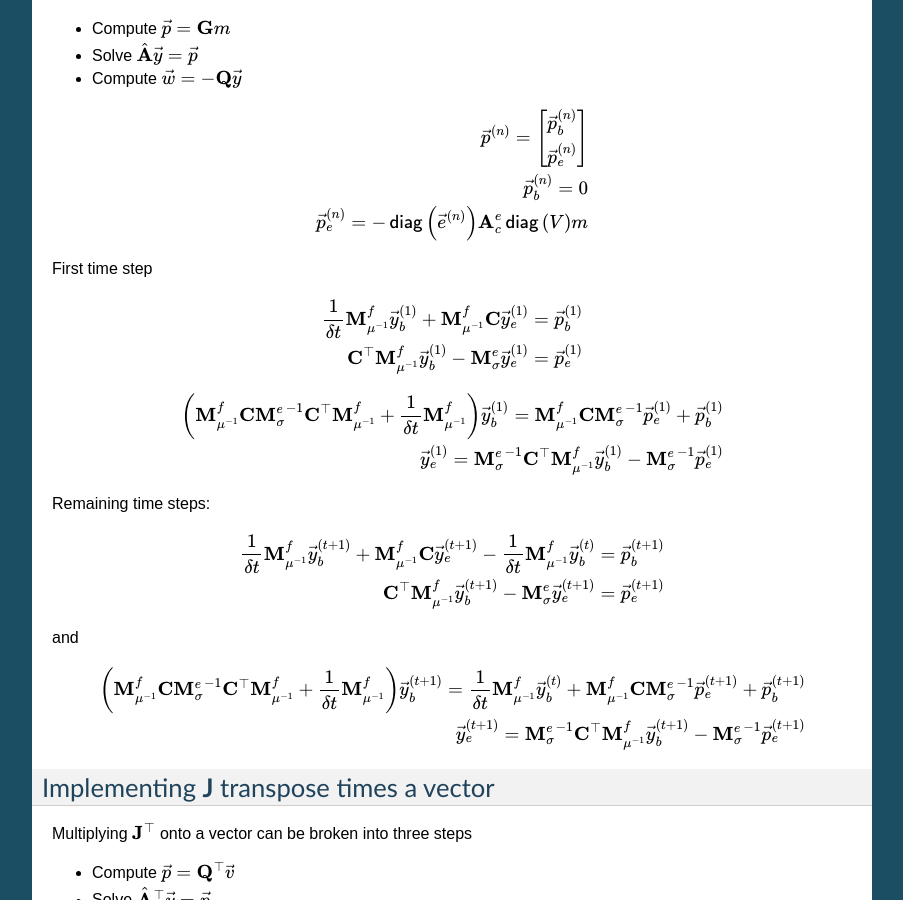
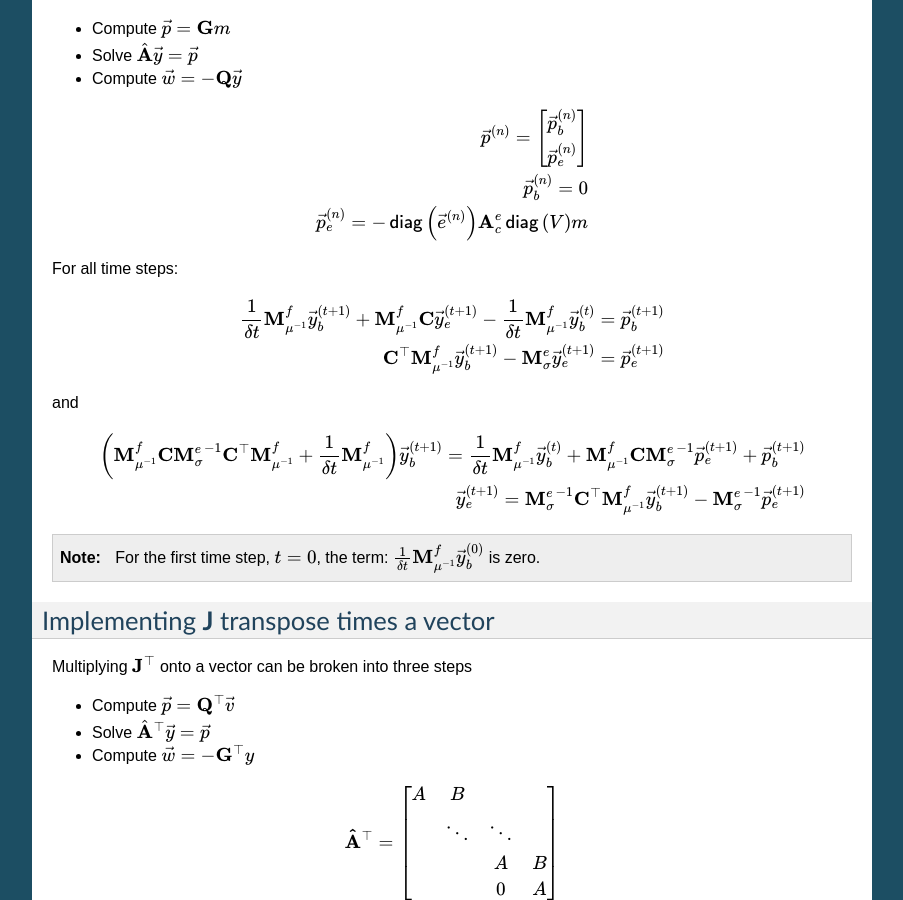
Before and after one commit to simpeg/simpeg, a Sphinx documentation site: the page built from docs/api_TDEM_derivation.rst, in a window 1280 px wide and 900 px high, scrolled down 2314 px. Shown: the whole window, without its empty margins (198-1101 px from the left). Built offline with Sphinx 7.4.7, drawn with Linux system fonts in a browser that asks for light colours.

Commit message:
working jvec

```diff
--- a/docs/api_TDEM_derivation.rst
+++ b/docs/api_TDEM_derivation.rst
@@ -255,25 +255,8 @@ Multiplying **J** onto a vector can be broken into three steps
         \vec{p}_e^{(n)} = - \diag{\e^{(n)}} \Ace \diag{V} m
     \end{align}
 
-First time step
 
-.. math::
-
-    \begin{align}
-        \frac{1}{\delta t} \MfMui \vec{y}_{b}^{(1)} + \MfMui \dcurl \vec{y}_{e}^{(1)} = \vec{p}_b^{(1)} \\
-        \dcurl^\top \MfMui \vec{y}_b^{(1)} - \MeSig \vec{y}_e^{(1)} = \vec{p}_e^{(1)}
-    \end{align}
-
-
-.. math::
-
-    \begin{align}
-        \left( \MfMui \dcurl \MeSig^{-1} \dcurl^\top \MfMui + \frac{1}{\delta t} \MfMui \right) \vec{y}_{b}^{(1)} = \MfMui \dcurl \MeSig^{-1} \vec{p}_e^{(1)} + \vec{p}_b^{(1)} \\
-        \vec{y}_e^{(1)} = \MeSig^{-1} \dcurl^\top \MfMui \vec{y}_b^{(1)} - \MeSig^{-1} \vec{p}_e^{(1)}
-    \end{align}
-
-
-Remaining time steps:
+For all time steps:
 
 .. math::
 
@@ -294,6 +277,11 @@ and
         + \MfMui \dcurl \MeSig^{-1} \vec{p}_e^{(t+1)} + \vec{p}_b^{(t+1)} \\
         \vec{y}_e^{(t+1)} = \MeSig^{-1} \dcurl^\top \MfMui \vec{y}_b^{(t+1)} - \MeSig^{-1} \vec{p}_e^{(t+1)}
     \end{align}
+
+.. note::
+
+    For the first time step, \\\(t=0\\\), the term: \\\(\\frac{1}{\\delta t} \\MfMui \\vec{y}_b^{(0)}\\\) is zero.
+
 
 
 
```
Also changed, not shown: 2 other files.
